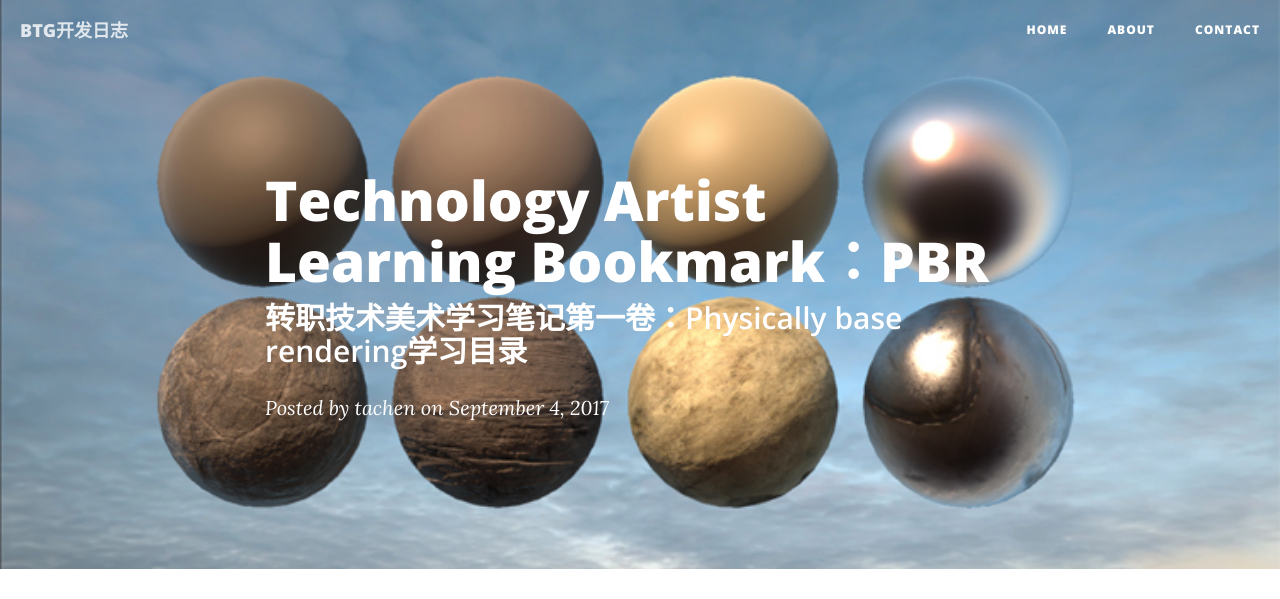
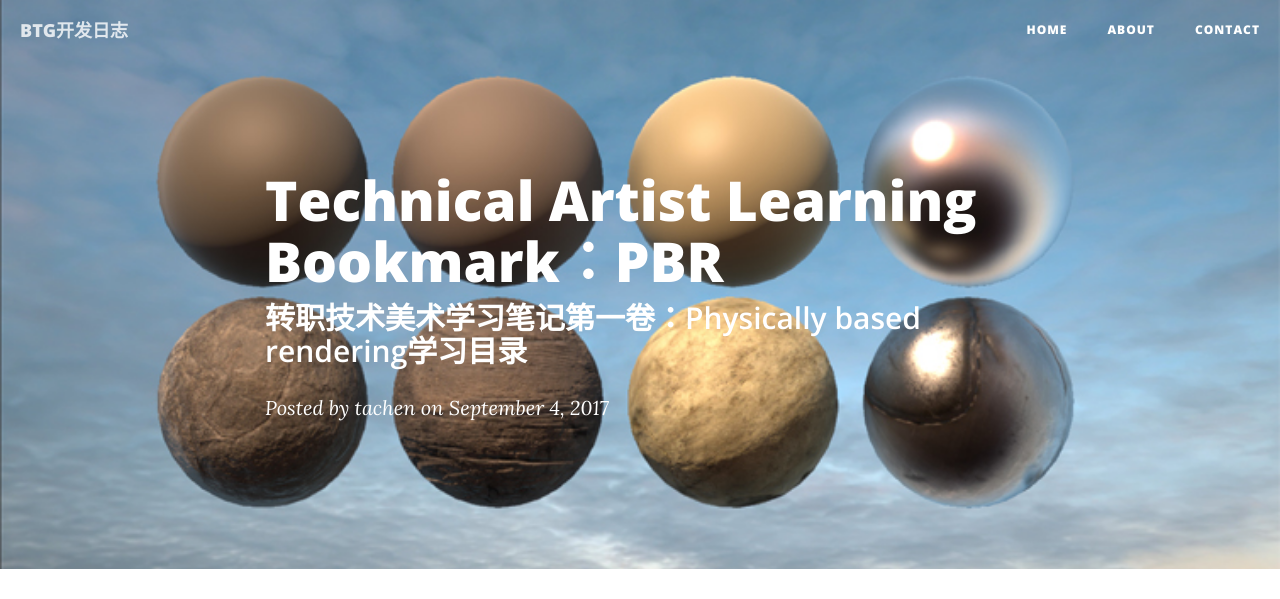
Before and after one commit to tachen/tachen.github.io, a Jekyll site: the page built from _posts/2017-09-05-Technology Artist Learning Bookmark：PBR.markdown, in a window 1280 px wide and 1400 px high. Shown: the top 599 px of the window. Built offline with Jekyll 4.4.1, drawn with Linux system fonts in a browser that asks for light colours; nearby versions of some CDN libraries; some of the changed text lies outside the part shown; grey boxes are pictures that could not be loaded.

Commit message:
修改错别字

```diff
--- a/_posts/2017-09-05-Technology Artist Learning Bookmark：PBR.markdown
+++ b/_posts/2017-09-05-Technology Artist Learning Bookmark：PBR.markdown
@@ -1,7 +1,7 @@
 ---
 layout:     post
-title:      "Technology Artist Learning Bookmark：PBR"
-subtitle:   "转职技术美术学习笔记第一卷：Physically base rendering学习目录"
+title:      "Technical Artist Learning Bookmark：PBR"
+subtitle:   "转职技术美术学习笔记第一卷：Physically based rendering学习目录"
 date:       2017-09-04 15:30:00
 author:     "tachen"
 header-img: "img/post-PBR-bg-00.png"
@@ -9,12 +9,12 @@ header-img: "img/post-PBR-bg-00.png"
 <h2>前言</h2>
 <p>这里只有PBR学习需要的目录部分</p>
 
-<h2>什么是 Physically base rendering</h2>
+<h2>什么是 Physically based rendering</h2>
 <p>
-计算机图形学一直以来都在研究如何模拟现实世界中光线与各种物体表面交互的结果，为了得到真实感很强的画面，离线渲染使用Ray tracing等全局光照技术，而在游戏相关的实时渲染领域，一直以来都是使用简化的光照模型[1]和静态全局光照[2]，而如何在游戏等实时渲染领域实现更加真实的效果一直都有很多学术研究，近几年的siggraph会议上提出的Physically base rendering就是其中一个方法。
+计算机图形学一直以来都在研究如何模拟现实世界中光线与各种物体表面交互的结果，为了得到真实感很强的画面，离线渲染使用Ray tracing等全局光照技术，而在游戏相关的实时渲染领域，一直以来都是使用简化的光照模型[1]和静态全局光照[2]，而如何在游戏等实时渲染领域实现更加真实的效果一直都有很多学术研究，近几年的siggraph会议上提出的Physically based rendering就是其中一个方法。
 </p>
 
-<h2>如何实现 Physically base rendering [5]</h2>
+<h2>如何实现 PBR [5]</h2>
 <h3>Shading Model</h3>
 <p>Shader要实现两个部分：BRDF和Image-based Lighting</p>
 
```
